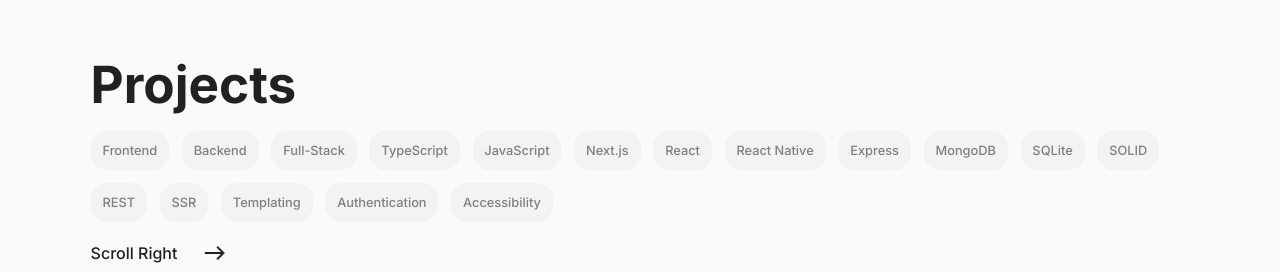
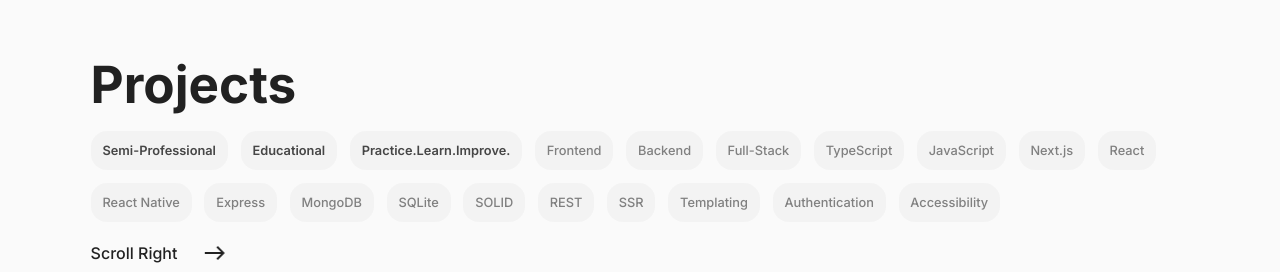
Before and after one commit to gunnar-miklis/portfolio, a React (Vite) app: page / in a window 1280 px wide. Shown: the part 1760-2032 px from the top of the page. Built offline with nearby package versions, Linux system fonts and the light colour scheme.

Commit message:
implement and include "categories" in filtering, refactor accordingly

```diff
--- a/src/components/gallery/Filter/Filter.tsx
+++ b/src/components/gallery/Filter/Filter.tsx
@@ -3,51 +3,55 @@ import type { Dispatch, SetStateAction } from 'react';
 
 import Chip from '@components/common/Chip/Chip';
 import '@components/gallery/Filter/filter.css';
-import type { Project } from '@data/projects';
-import { type Filter, selectedTags as initalFilters } from '@data/filter';
+import type { Project, ProjectCategories, ProjectTags } from '@data/projects';
+import { selectedTags, selectedCategories } from '@data/filter';
+
+type Filter = ProjectCategories | ProjectTags;
+const initialFilters: Filter[] = [...selectedCategories, ...selectedTags];
 
 type Props = {
   projects: Project[];
-  filteredProjects: Project[];
   setFilteredProjects: Dispatch<SetStateAction<Project[]>>;
 };
+export default function GalleryFilter({ projects, setFilteredProjects }: Props) {
+  const [activeFilters, setActiveFilters] = useState<Filter[]>([]);
+  const [inactiveFilters, setInactiveFilters] = useState<Filter[]>(initialFilters);
 
-export default function GalleryFilter({ projects, filteredProjects, setFilteredProjects }: Props) {
-  const [activeFilters, setActiveFilters] = useState<Filter[]>([]);
-  const [inactiveFilters, setInactiveFilters] = useState<Filter[]>(initalFilters);
+  // SECTION: filter all projects by active filters or reset (to show all projects)
+  useEffect(() => {
+    // reset gallery if no active filters set
+    if (!activeFilters.length) setFilteredProjects(projects);
 
-  // ACTIVE FILTERS: filter all projects by active filters or reset to show all projects
-  useEffect(() => {
-    if (activeFilters.length) {
-      // filter all projects, return those projects which use the tags listed in activeFilters
-      // COMMENT: use some() to include any project that matches any filter combination (include all matches). use every() to only include those projects which exactly matche the filter combination (narrow down the matches)
-      const filterResults = projects.filter((project) =>
-        activeFilters.every((tag) => project.tags.includes(tag)),
-      );
-      setFilteredProjects(filterResults);
-    } else {
-      setFilteredProjects(projects);
-    }
+    // filter all projects, return those projects which match "tags" or "category" listed in activeFilters
+    const filterResults = projects.filter((project) =>
+      // filter for: tags and category
+      /* NOTE: some() vs every()
+       * - use some() to include ANY project that matches any filter combination (include ALL matches).
+       * - use every() to ONLY include those projects which EXACTLY match the filter combination (NARROW DOWN the matches)
+       */
+      activeFilters.every((filter) => project.tags.includes(filter) || project.category === filter),
+    );
+
+    // update projects in gallery
+    setFilteredProjects(filterResults);
   }, [activeFilters, projects, setFilteredProjects]);
 
-  // HANDLE CHANGES: add or remove a selected filter from active filters list
-  function updateActiveFilters(selectedFilter: string): void {
+  // SECTION: add or remove a selected filter from activeFilters
+  function updateFilters(selectedFilter: Filter): void {
     if (!activeFilters.includes(selectedFilter)) {
       // add to active filter
       setActiveFilters((prevState) => [...prevState, selectedFilter]);
 
       // remove from inactive filter
-      const updatedFilters: Filter[] = inactiveFilters.filter(
-        (filter) => filter !== selectedFilter,
-      );
+      const updatedFilters = inactiveFilters.filter((filter) => filter !== selectedFilter);
       setInactiveFilters(updatedFilters);
     } else {
       // remove from active filter
-      const updatedFilters: Filter[] = activeFilters.filter((filter) => filter !== selectedFilter);
+      const updatedFilters = activeFilters.filter((filter) => filter !== selectedFilter);
       setActiveFilters(updatedFilters);
 
       // add to inactive filter + sort back to inital position
-      const sortedFilters: Filter[] = initalFilters.filter(
+      const sortedFilters = initialFilters.filter(
         (filter) => inactiveFilters.includes(filter) || selectedFilter === filter,
       );
       setInactiveFilters(sortedFilters);
@@ -60,37 +64,39 @@ export default function GalleryFilter({ projects, filteredProjects, setFilteredP
     }
   }
 
-  // smooth scroll to start when filter changes
-  useEffect(() => {
-    const gallery = document.querySelector('.gallery__wrapper');
-    if (gallery instanceof HTMLDivElement) gallery.scrollTo({ left: 0, behavior: 'smooth' });
-  }, [filteredProjects]);
-
+  // SECTION: render
   return (
     <div className='gallery__filter'>
+      {/* if any active fiters, render them. otherwise skip */}
       {!!activeFilters.length &&
-        activeFilters.map((tag) => (
+        activeFilters.map((filter) => (
           <Chip
             className='gallery__filter-chip gallery__filter-chip--active'
-            onClick={() => updateActiveFilters(tag)}
-            title={`Filter projects by ${tag}`}
-            aria-label={`Filter projects by ${tag}`}
+            onClick={() => updateFilters(filter)}
+            title={`Filter projects by ${filter}`}
+            aria-label={`Filter projects by ${filter}`}
             role='button'
-            key={tag}
+            key={filter}
           >
-            {tag}
+            {filter}
           </Chip>
         ))}
-      {inactiveFilters.map((tag) => (
+
+      {inactiveFilters.map((filter) => (
         <Chip
           className='gallery__filter-chip'
-          onClick={() => updateActiveFilters(tag)}
-          title={`Filter projects by ${tag}`}
-          aria-label={`Filter projects by ${tag}`}
+          onClick={() => updateFilters(filter)}
+          title={`Filter projects by ${filter}`}
+          aria-label={`Filter projects by ${filter}`}
           role='button'
-          key={tag}
+          key={filter}
         >
-          {tag}
+          {/* emphasize the project categories */}
+          {selectedCategories.includes(filter as ProjectCategories) ? (
+            <span className='gallery__filter-chip--emphasize'>{filter}</span>
+          ) : (
+            filter
+          )}
         </Chip>
       ))}
     </div>
--- a/src/components/gallery/Filter/filter.css
+++ b/src/components/gallery/Filter/filter.css
@@ -24,3 +24,7 @@
   background-color: var(--col-bg);
   border-color: var(--col-text);
 }
+.gallery__filter-chip--emphasize {
+  color: var(--col-text);
+  font-weight: 600;
+}
--- a/src/components/gallery/GalleryWithHorizontalScroll.tsx
+++ b/src/components/gallery/GalleryWithHorizontalScroll.tsx
@@ -1,4 +1,4 @@
-import { useState } from 'react';
+import { useEffect, useState } from 'react';
 
 import GalleryFilter from '@/components/gallery/Filter/Filter';
 import GalleryControls from '@/components/gallery/Controls/Controls';
@@ -14,17 +14,19 @@ export default function GalleryWithHorizontalScroll({ projects }: Props) {
   const [scrollPosition, setScrollPosition] = useState<number>(0);
   const [filteredProjects, setFilteredProjects] = useState<Project[]>(projects);
 
+  // smooth scroll to start when any filter changes
+  useEffect(() => {
+    const gallery = document.querySelector('.gallery__wrapper');
+    if (gallery instanceof HTMLDivElement) gallery.scrollTo({ left: 0, behavior: 'smooth' });
+  }, [filteredProjects]);
+
   const handleScroll = useThrottle((scrollLeft: number) => {
     setScrollPosition(scrollLeft);
   }, 20);
 
   return (
     <div className='gallery'>
-      <GalleryFilter
-        projects={projects}
-        filteredProjects={filteredProjects}
-        setFilteredProjects={setFilteredProjects}
-      />
+      <GalleryFilter projects={projects} setFilteredProjects={setFilteredProjects} />
 
       <div className='gallery__controls'>
         <GalleryControls
```
